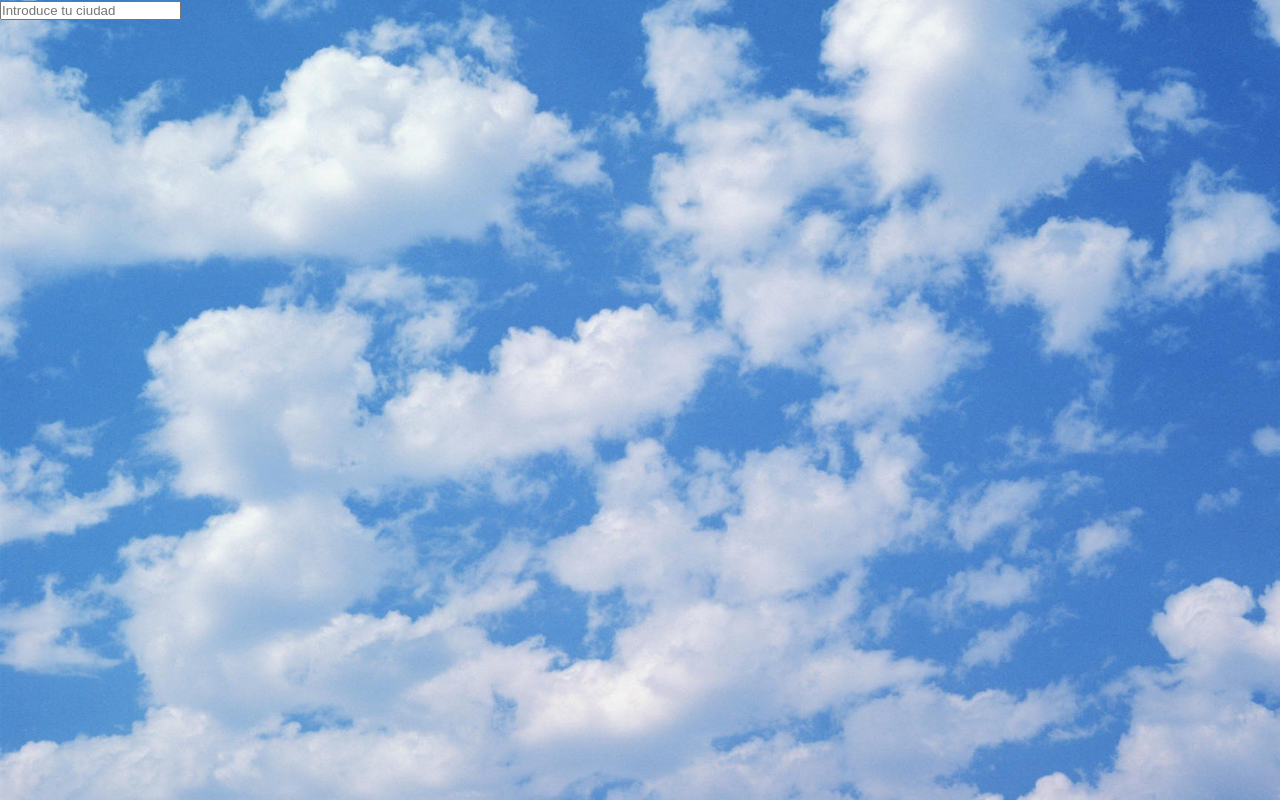
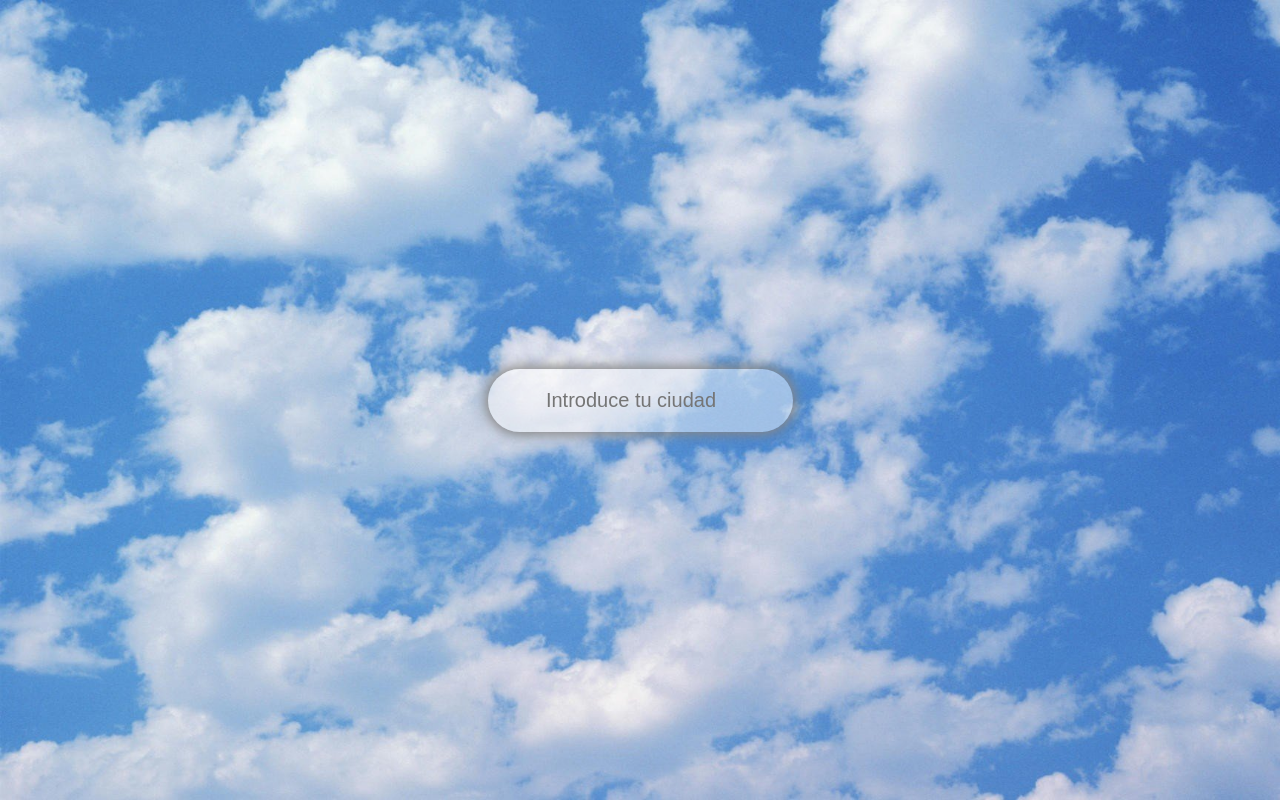
Before and after one commit to AlexMonPe/WeatherApp, a React (Create React App) app in the folder weather-app/: page / in a window 1280 px wide. Built offline with nearby package versions, Linux system fonts and the light colour scheme.

Commit message:
added styles in search.scss

```diff
--- a/weather-app/src/components/Search/Search.scss
+++ b/weather-app/src/components/Search/Search.scss
@@ -0,0 +1,37 @@
+.search-container {
+  display: flex;
+  flex-direction: column;
+  align-items: center;
+  justify-content: center;
+  min-height: 100vh;
+  .city {
+    font-size: 3em;
+    text-shadow: 2px 2px 4px rgba(71, 70, 70, 0.846);
+    font-size: 3em;
+    background: #a5a5a57a;
+    padding: 1em;
+    border-radius: 2rem;
+  }
+  .temperature {
+    font-size: 5em;
+    text-shadow: 2px 2px 4px rgba(71, 70, 70, 0.846);
+  }
+}
+.search {
+  padding: 1em;
+  font-size: 20px;
+  background-color: #ffffff78;
+  border-radius: 2rem;
+  border: none;
+  text-align: center;
+  box-shadow: 0px 0px 12px 3px #888787;
+}
+.search-data {
+  display: flex;
+  flex-direction: column;
+  align-items: center;
+  height: 38em;
+  width: auto;
+  justify-content: space-evenly;
+  font-size: 20px;
+}
```
